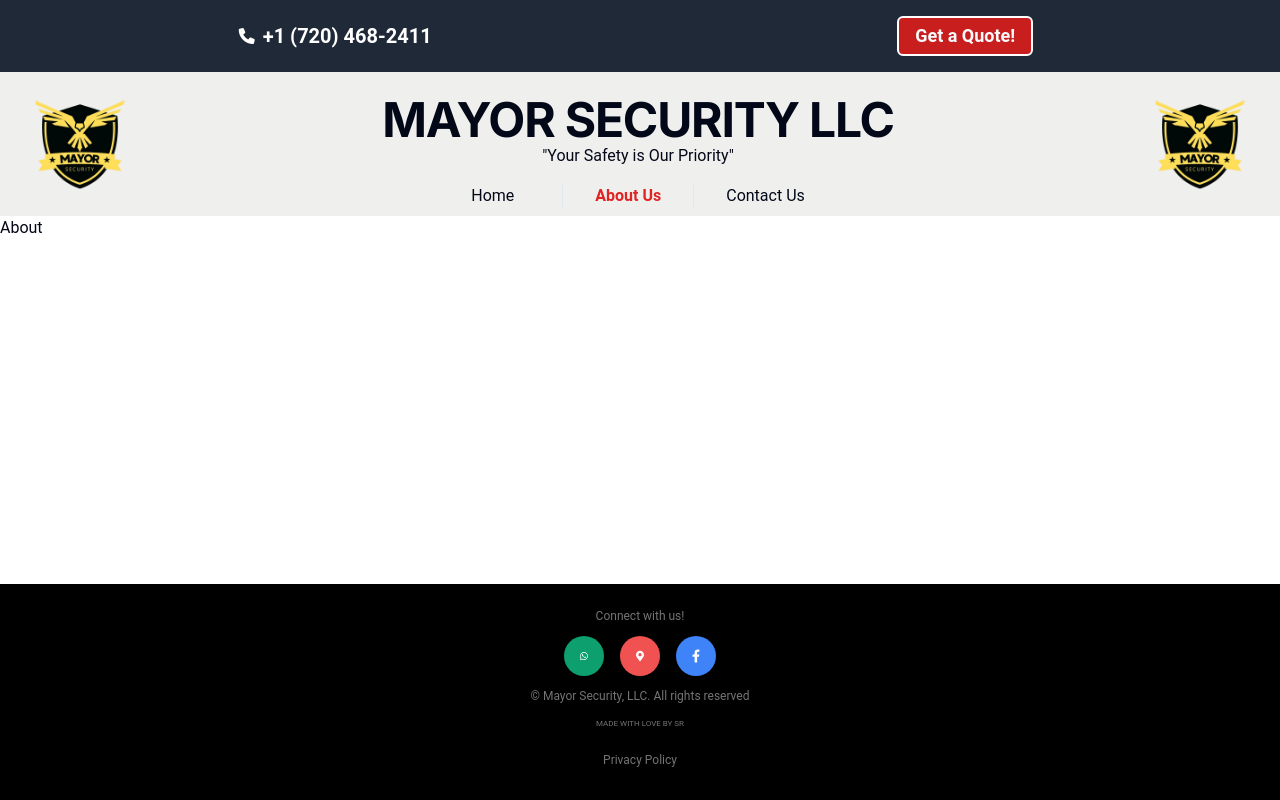
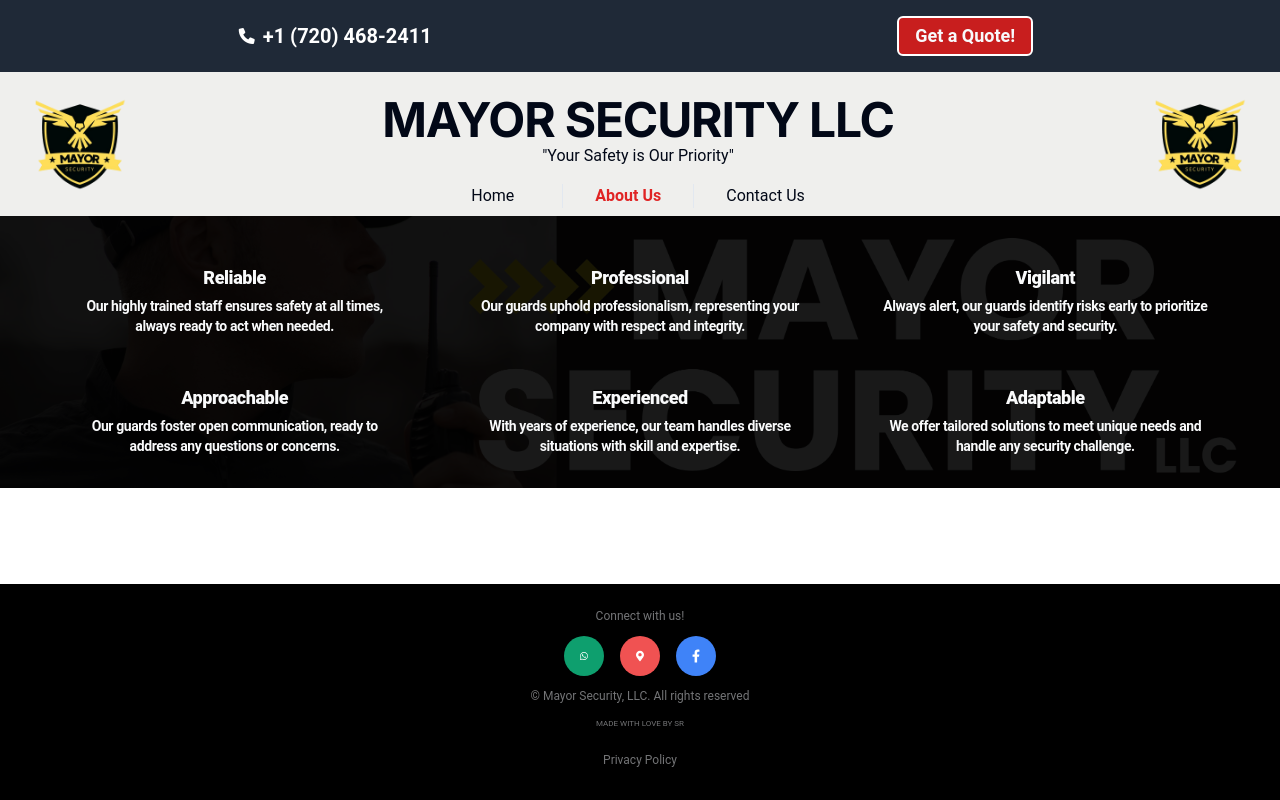
Before and after one commit to NathaliaReyes/mayor_security_website, a React (Vite) app: page /About in a window 1280 px wide. Built offline with nearby package versions, Linux system fonts and the light colour scheme.

Commit message:
about us section updated

```diff
--- a/src/pages/About.jsx
+++ b/src/pages/About.jsx
@@ -1,9 +1,10 @@
-import React from 'react'
+import React from 'react';
+import Personal from '@/components/home/Personal';
 
 const About = () => {
   return (
     <div>
-      About
+      <Personal />
     </div>
   )
 }
--- a/src/pages/Home.jsx
+++ b/src/pages/Home.jsx
@@ -4,7 +4,6 @@
 import Image from '../assets/home/portadams.jpg';
 import Map from '../components/map/Map';
 import BannerServices from '@/components/home/BannerServices';
-import Personal from '@/components/home/Personal';
 import '../styles/Home.css'; // Import the CSS file
 import CarouselTestimonials from '@/components/home/Testimonial';
 // import TeamCard from '../components/home/professionalProfile';
@@ -40,7 +39,6 @@
             <Map />
             {/* <Personal /> */}
             <CarouselTestimonials />
-            {/* <CarouselDefault /> */}
         </>
     );
 }
```
